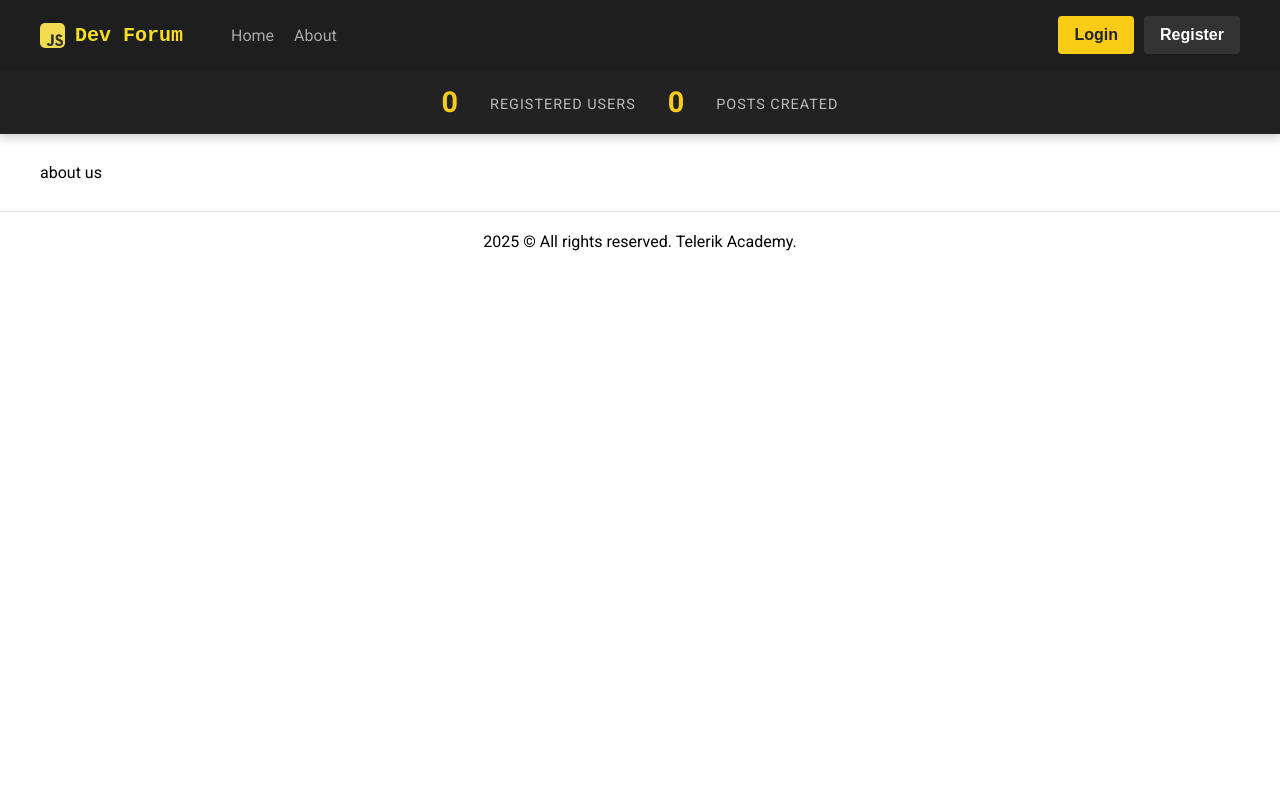
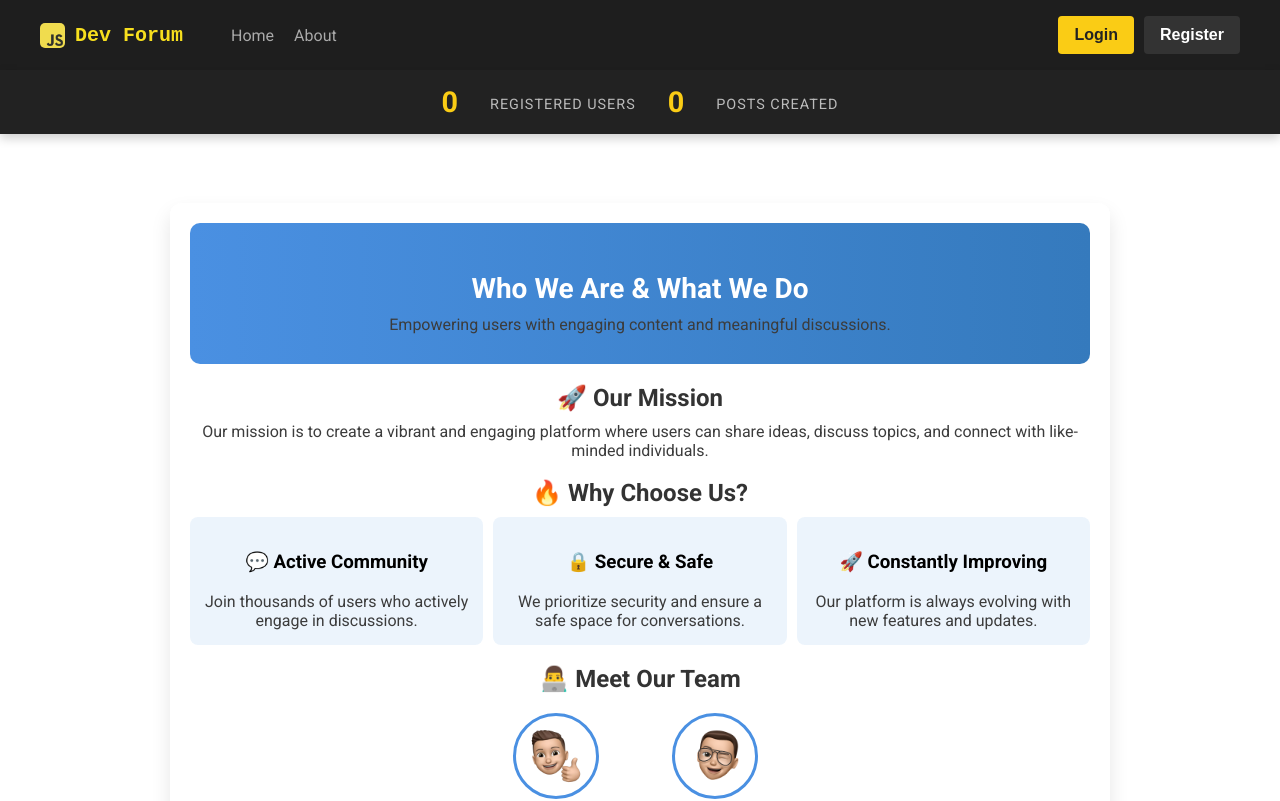
Before and after one commit to Giphy-App-Team-01/forum-system-team-01, a React (Vite) app: page /about in a window 1280 px wide. Shown: the top 801 px of the page. Built offline with nearby package versions, Linux system fonts and the light colour scheme; no server answers; the database is empty.

Commit message:
feat: Implemented About page with team section and project details

```diff
--- a/src/views/About/About.css
+++ b/src/views/About/About.css
@@ -0,0 +1,68 @@
+.about-container {
+    max-width: 900px;
+    margin: 40px auto;
+    padding: 20px;
+    background: rgba(255, 255, 255, 0.95);
+    box-shadow: 0px 10px 20px rgba(0, 0, 0, 0.1);
+    border-radius: 12px;
+    text-align: center;
+  }
+
+  .about-container .about-header {
+    background: linear-gradient(90deg, #4a90e2, #357abd);
+    color: white;
+    padding: 30px;
+    border-radius: 10px;
+    margin-bottom: 20px;
+  }
+
+  .about-container .about-header h1 {
+    font-size: 28px;
+    margin-bottom: 10px;
+  }
+
+  .about-container h2 {
+    font-size: 24px;
+    color: #333;
+    margin-bottom: 10px;
+  }
+
+  .about-container p {
+    font-size: 16px;
+    color: #3c3c3c;
+  }
+
+  .about-container .feature-list {
+    display: flex;
+    gap: 10px;
+    justify-content: space-between;
+    text-align: center;
+  }
+
+  .about-container .feature-item {
+    background: rgba(74, 144, 226, 0.1);
+    padding: 15px;
+    border-radius: 8px;
+    width: 30%;
+  }
+
+  .about-container .team-members {
+    display: flex;
+    justify-content: center;
+    gap: 20px;
+  }
+
+  .about-container .team-member {
+    text-align: center;
+  }
+
+  .about-container .team-member img {
+    width: 80px;
+    height: 80px;
+    border-radius: 50%;
+    border: 3px solid #4a90e2;
+  }
+
+  .about-container .about-team h2 {
+    margin-bottom: 20px;
+  }
--- a/src/views/About/About.jsx
+++ b/src/views/About/About.jsx
@@ -1,7 +1,54 @@
-import './About.css';
+import "./About.css";
 
 function About() {
-  return <div>about us</div>;
+  return (
+    <div className="about-container">
+      <header className="about-header">
+        <h1>Who We Are & What We Do</h1>
+        <p>Empowering users with engaging content and meaningful discussions.</p>
+      </header>
+
+      <section className="about-mission">
+        <h2>🚀 Our Mission</h2>
+        <p>
+          Our mission is to create a vibrant and engaging platform where users
+          can share ideas, discuss topics, and connect with like-minded individuals.
+        </p>
+      </section>
+
+      <section className="about-features">
+        <h2>🔥 Why Choose Us?</h2>
+        <div className="feature-list">
+          <div className="feature-item">
+            <h3>💬 Active Community</h3>
+            <p>Join thousands of users who actively engage in discussions.</p>
+          </div>
+          <div className="feature-item">
+            <h3>🔒 Secure & Safe</h3>
+            <p>We prioritize security and ensure a safe space for conversations.</p>
+          </div>
+          <div className="feature-item">
+            <h3>🚀 Constantly Improving</h3>
+            <p>Our platform is always evolving with new features and updates.</p>
+          </div>
+        </div>
+      </section>
+
+      <section className="about-team">
+        <h2>👨‍💻 Meet Our Team</h2>
+        <div className="team-members">
+          <div className="team-member">
+            <img src="/src/assets/images/dimitar.png" alt="Team Member" />
+            <h3>Dimitar Srabski</h3>
+          </div>
+          <div className="team-member">
+            <img src="/src/assets/images/plamen.png" alt="Team Member" />
+            <h3>Plamen Yordanov</h3>
+          </div>
+        </div>
+      </section>
+    </div>
+  );
 }
 
 export default About;
```
Also changed, not shown: src/assets/images/dimitar.png (added), src/assets/images/plamen.png (added).
